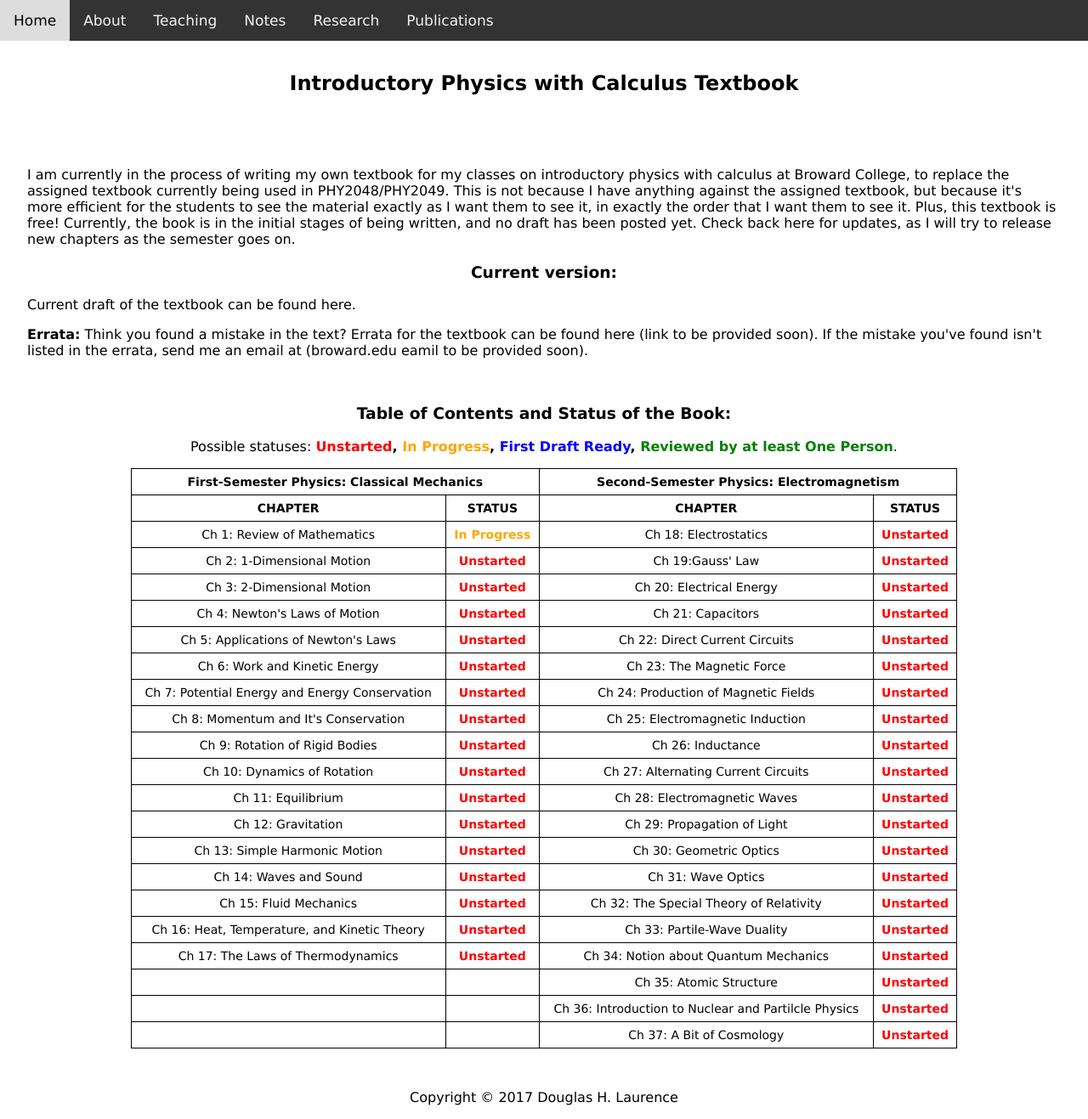
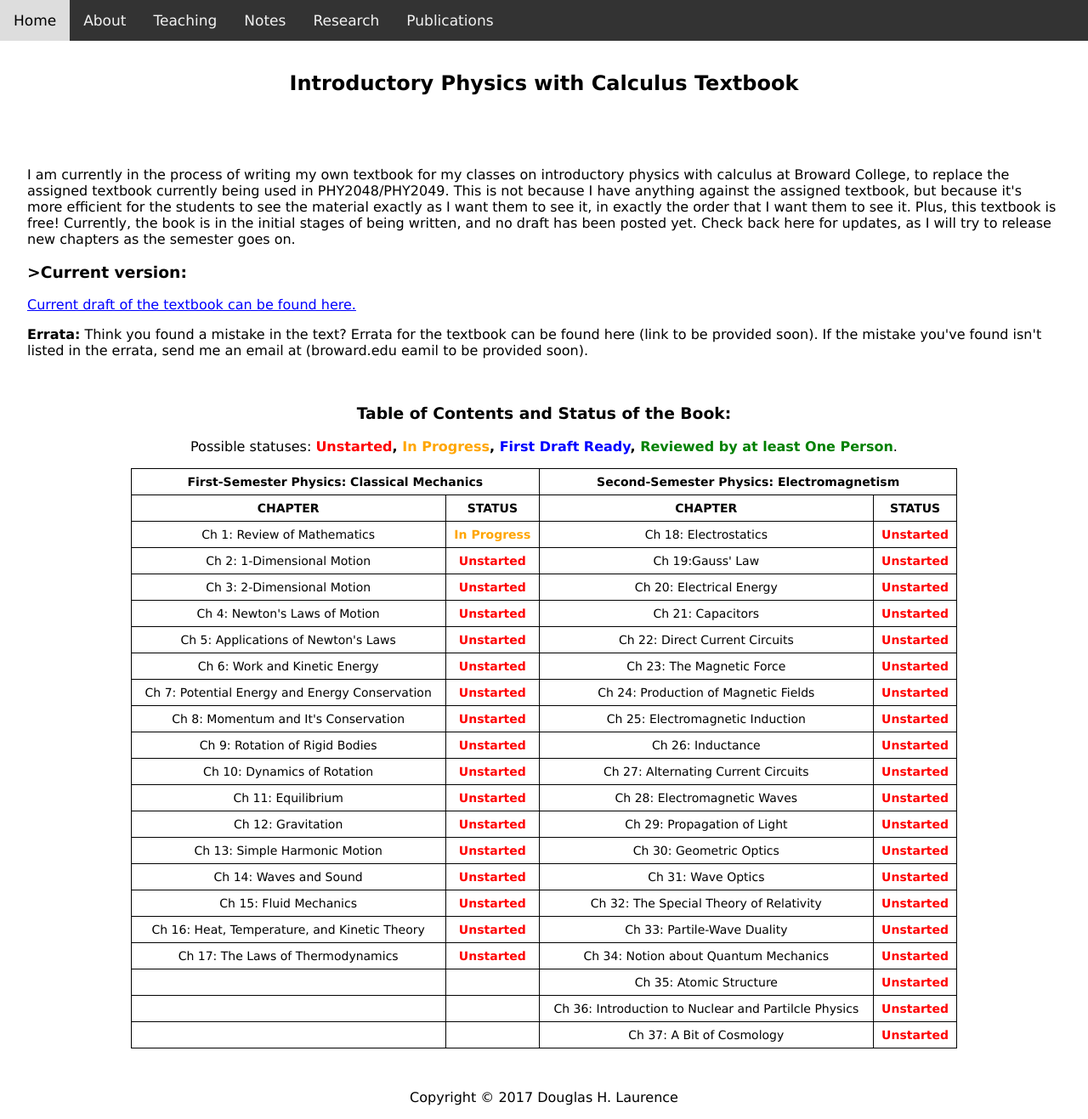
Before and after one commit to dhlaurence/dhlaurence.github.io, a Jekyll site: the page built from uptextbook.html, in a window 1280 px wide. Shown: the whole page at 85% size. Built offline with Jekyll 4.4.1, drawn with Linux system fonts in a browser that asks for light colours.

Commit message:
Update uptextbook.html

```diff
--- a/uptextbook.html
+++ b/uptextbook.html
@@ -17,13 +17,12 @@ title: University Physics Textbook
     semester goes on.
   </p>
 
-  <h3><center>Current version:</center></h3>
+  <h3>>Current version:</h3>
 
-  <div style="margin:auto;" class="popup" onclick="myFunction()">Current draft of the textbook can be found here.
+  <div class="popup" onclick="myFunction()"><font color="blue"><u>Current draft of the textbook can be found here.</u></font>
     <span class="popuptext" id="myPopup">Still in initial development. Check back soon!</span>
   </div>
 
-  <center>
   <script>
     // When the user clicks on div, open the popup
     function myFunction() {
@@ -31,7 +30,6 @@ title: University Physics Textbook
       popup.classList.toggle("show");
     }
   </script>
-  </center>
 
   <p>
     <b>Errata:</b> Think you found a mistake in the text? Errata for the textbook can be found here (link to be provided soon). If the mistake
```
Lines whose indentation alone changed are shown as unchanged.
